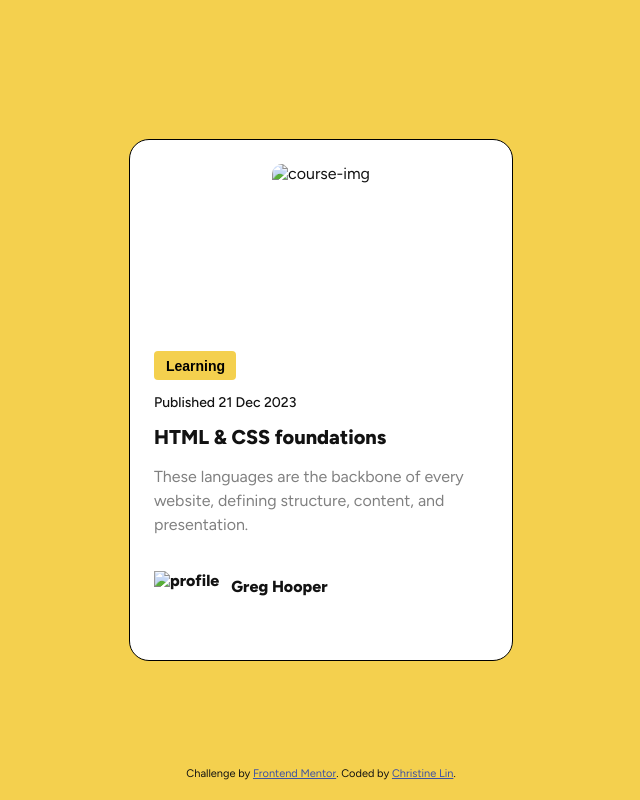
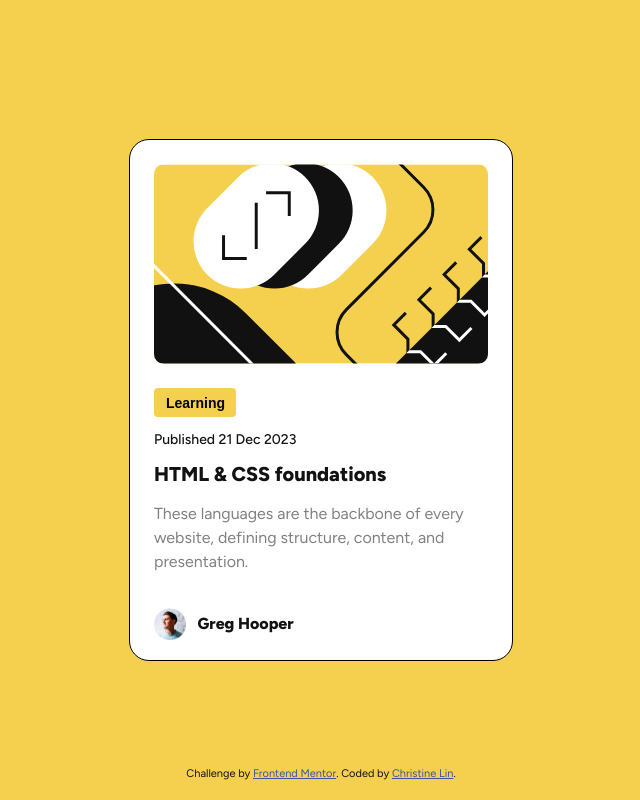
Before and after one commit to christinelinster/fm-blog-preview-card, a plain HTML site: page index.html in a window 1280 px wide. Shown: the whole page, without its empty margins (319-959 px from the left). Drawn offline with Linux system fonts and the light colour scheme.

Commit message:
Update image source

```diff
--- a/index.html
+++ b/index.html
@@ -11,7 +11,7 @@
 
 <body>
   <div class="course">
-    <img class="course-img" src="./assets/images/illustration-article.svg" alt="course-img">
+    <img class="course-img" src="./images/illustration-article.svg" alt="course-img">
     <div class="content">
       <div class="course-details">
         <button type="button" class="tag">Learning</button>
@@ -21,7 +21,7 @@
       </div>
 
       <div class="user-details">
-        <img class="icon" src="./assets/images/image-avatar.webp" alt="profile">
+        <img class="icon" src="./images/image-avatar.webp" alt="profile">
         <p class="instructor">Greg Hooper</p>
       </div>
     </div>
```
